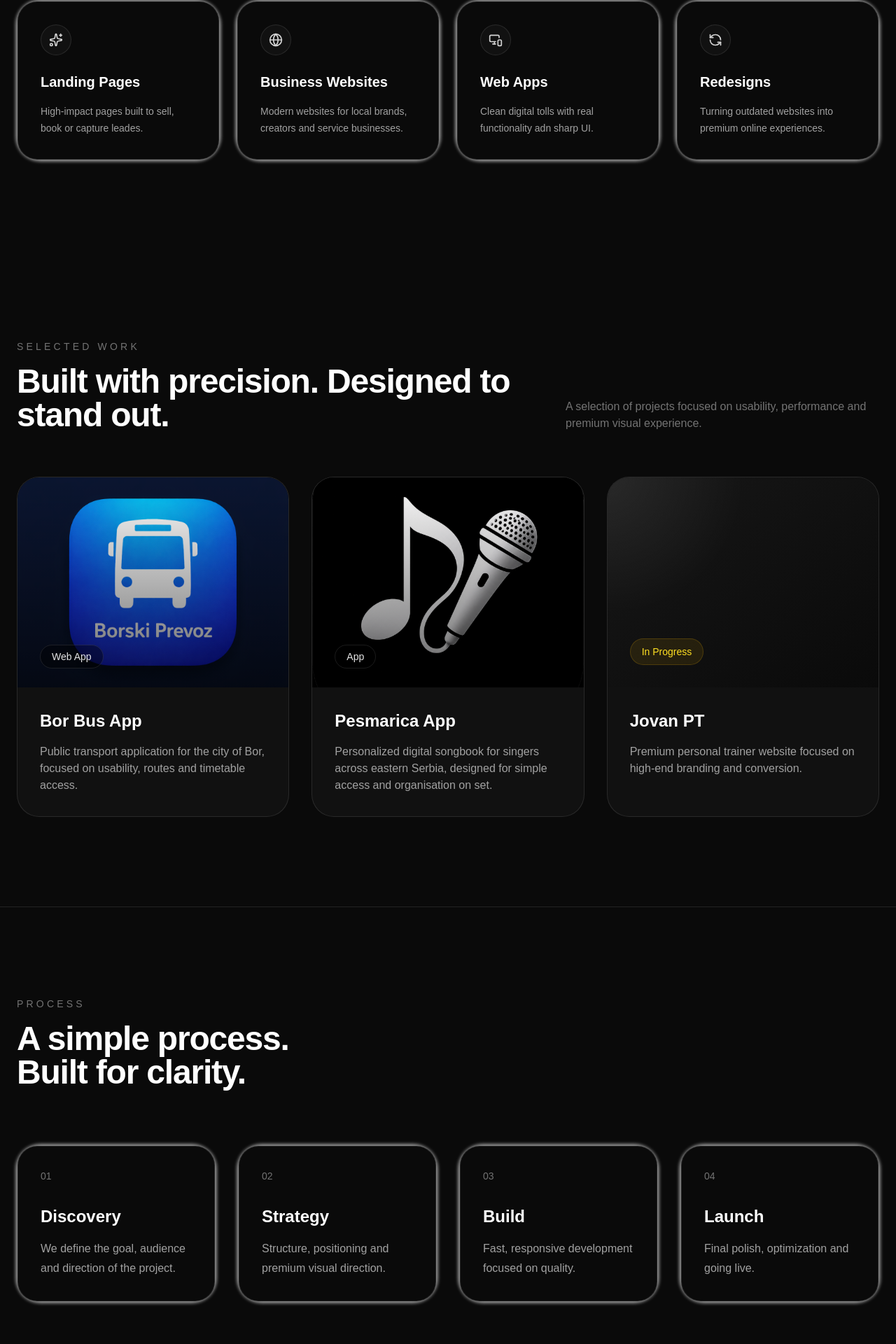
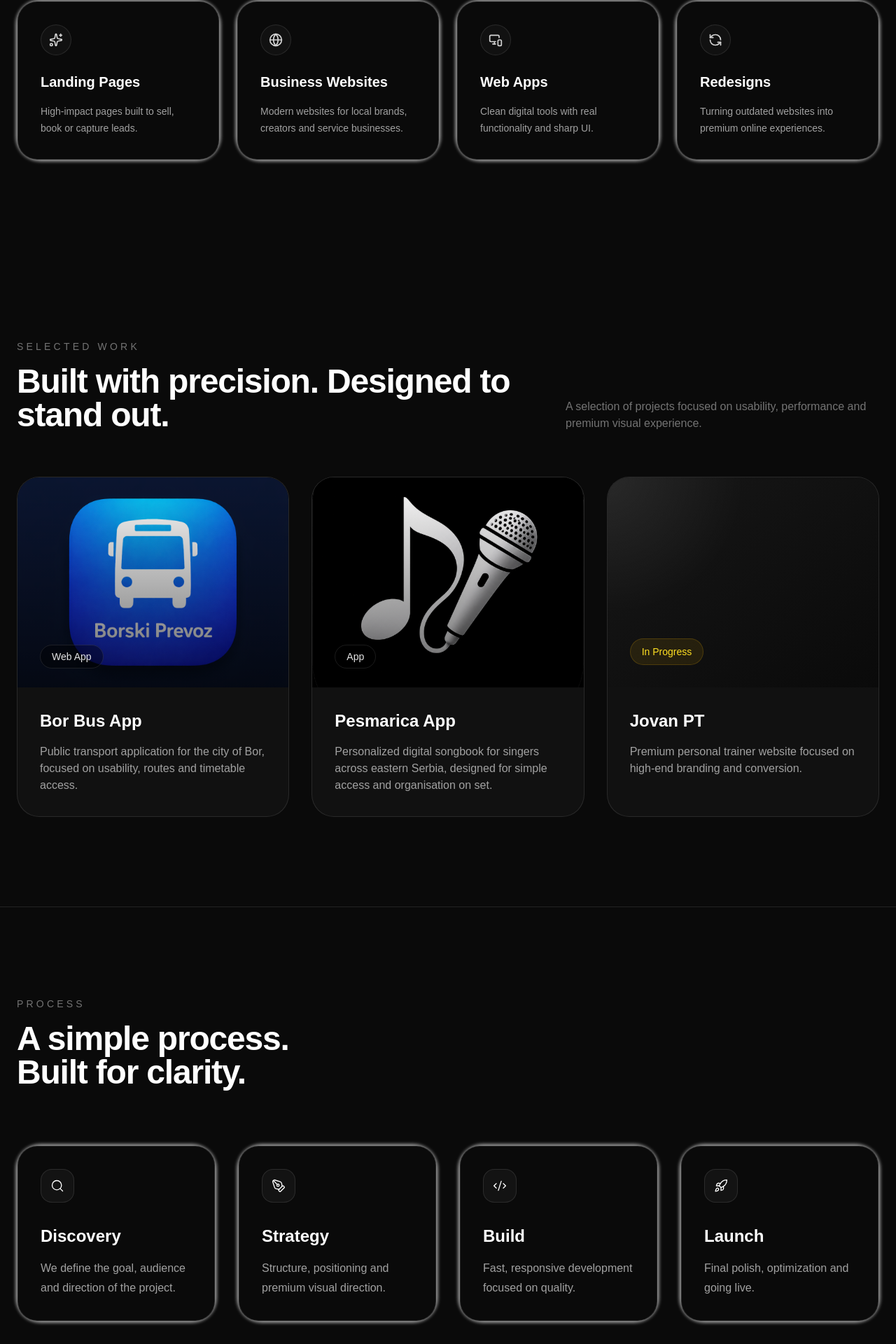
Before and after one commit to VikingVile/Valdr-Studio, a Next.js app: page / in a window 1280 px wide. Shown: the part 1297-3217 px from the top of the page at 70% size. Built offline with nearby package versions, Linux system fonts and the light colour scheme.

Commit message:
Remove Instagram and upgrade process section

```diff
--- a/app/page.tsx
+++ b/app/page.tsx
@@ -2,12 +2,21 @@ import Image from "next/image";
 import type { ReactNode } from "react";
 import FadeIn from "@/components/FadeIn";
 import TawkChat from "@/components/TawkChat";
-import { Sparkles, Globe, MonitorSmartphone, RefreshCcw} from "lucide-react";
+import {
+  Sparkles,
+  Globe,
+  MonitorSmartphone,
+  RefreshCcw,
+  Search,
+  PenTool,
+  Code2,
+  Rocket,
+} from "lucide-react";
 
 const services = [
   {
     title: "Landing Pages",
-    text: "High-impact pages built to sell, book or capture leades.",
+    text: "High-impact pages built to sell, book or capture leads.",
     icon: Sparkles,
   },
   {
@@ -17,7 +26,7 @@ const services = [
   },
   {
     title: "Web Apps",
-    text: "Clean digital tolls with real functionality adn sharp UI.",
+    text: "Clean digital tools with real functionality and sharp UI.",
     icon: MonitorSmartphone,
   },
   {
@@ -29,24 +38,24 @@ const services = [
 
 const processSteps = [
   {
-    number: "01",
     title: "Discovery",
     text: "We define the goal, audience and direction of the project.",
+    icon: Search,
   },
   {
-    number: "02",
     title: "Strategy",
     text: "Structure, positioning and premium visual direction.",
+    icon: PenTool,
   },
   {
-    number: "03",
     title: "Build",
     text: "Fast, responsive development focused on quality.",
+    icon: Code2,
   },
   {
-    number: "04",
     title: "Launch",
     text: "Final polish, optimization and going live.",
+    icon: Rocket,
   },
 ];
 
@@ -84,7 +93,7 @@ function GlowCard({
     <div
       className={`group relative rounded-[28px] p-[1px] transition duration-500 hover:-translate-y-2 ${className}`}
     >
-      <div className="absolute -inset-[2px] rounded-[36px] bg-white blur-[2px] opacity-55 transition duration-500 group-hover:opacity-70" />
+      <div className="absolute -inset-[2px] rounded-[36px] bg-white opacity-55 blur-[2px] transition duration-500 group-hover:opacity-70" />
 
       <div
         className={`relative h-full overflow-hidden rounded-[28px] border border-white/10 bg-[#0A0A0A] hover:border-white/20 ${innerClassName}`}
@@ -143,8 +152,8 @@ export default function Home() {
         <div className="pointer-events-none absolute inset-0 bg-[radial-gradient(circle_at_20%_30%,rgba(255,255,255,0.08),transparent_28%),radial-gradient(circle_at_80%_70%,rgba(255,255,255,0.06),transparent_30%)]" />
         <div className="pointer-events-none absolute -left-40 top-1/3 h-72 w-[700px] rotate-[-8deg] rounded-full bg-white/8 blur-[90px]" />
         <div className="pointer-events-none absolute -right-40 bottom-1/4 h-72 w-[700px] rotate-[8deg] rounded-full bg-white/6 blur-[100px]" />
-        <div className="pointer-events-none absolute inset-0 opacity-[0.08] bg-[linear-gradient(to_bottom,rgba(255,255,255,0.7)_1px,transparent_1px)] bg-[length:100%_6px]" />
-        <div className="pointer-events-none absolute bottom-0 left-0 right-0 h-[45vh] opacity-25 bg-[linear-gradient(to_right,rgba(255,255,255,0.18)_1px,transparent_1px),linear-gradient(to_bottom,rgba(255,255,255,0.14)_1px,transparent_1px)] bg-[size:72px_72px] [mask-image:linear-gradient(to_top,black,transparent)]" />
+        <div className="pointer-events-none absolute inset-0 bg-[linear-gradient(to_bottom,rgba(255,255,255,0.7)_1px,transparent_1px)] bg-[length:100%_6px] opacity-[0.08]" />
+        <div className="pointer-events-none absolute bottom-0 left-0 right-0 h-[45vh] bg-[linear-gradient(to_right,rgba(255,255,255,0.18)_1px,transparent_1px),linear-gradient(to_bottom,rgba(255,255,255,0.14)_1px,transparent_1px)] bg-[size:72px_72px] opacity-25 [mask-image:linear-gradient(to_top,black,transparent)]" />
 
         <div className="relative z-10 mx-auto max-w-6xl text-center">
           <p className="mb-6 text-sm uppercase tracking-[0.3em] text-neutral-400">
@@ -372,11 +381,14 @@ export default function Home() {
             </div>
 
             <div className="grid gap-8 lg:grid-cols-4">
-              {processSteps.map((step) => (
-                <GlowCard key={step.number} innerClassName="p-8">
-                  <p className="mb-8 text-sm text-neutral-500">
-                    {step.number}
-                  </p>
+              {processSteps.map((step) => {
+                const Icon = step.icon;
+
+                return (
+                  <GlowCard key={step.title} innerClassName="p-8">
+                    <div className="mb-8 flex h-12 w-12 items-center justify-center rounded-2xl border border-white/10 bg-white/[0.04] transition duration-300 group-hover:border-white/30 group-hover:bg-white group-hover:text-black">
+                      <Icon className="h-5 w-5" strokeWidth={1.6} />
+                    </div>
 
                     <h3 className="text-2xl font-semibold">{step.title}</h3>
 
@@ -384,7 +396,8 @@ export default function Home() {
                       {step.text}
                     </p>
                   </GlowCard>
-              ))}
+                );
+              })}
             </div>
           </div>
         </section>
@@ -395,7 +408,6 @@ export default function Home() {
         <section className="relative border-t border-white/10 py-32">
           <div className="mx-auto max-w-7xl px-6 lg:px-8">
             <div className="grid gap-16 lg:grid-cols-2 lg:items-center">
-              {/* Left Side */}
               <div>
                 <p className="mb-4 text-sm uppercase tracking-[0.25em] text-white/40">
                   About Valdr Studio
@@ -419,7 +431,6 @@ export default function Home() {
                 </p>
               </div>
 
-              {/* Right Side */}
               <div className="relative overflow-hidden rounded-[32px] border border-white/10 bg-white/[0.03] p-10 backdrop-blur-sm">
                 <div className="absolute inset-0 bg-gradient-to-br from-white/[0.03] to-transparent" />
 
@@ -518,12 +529,10 @@ export default function Home() {
             </p>
 
             <h2 className="font-semibold tracking-tight">
-              {/* TELEFON */}
               <span className="mx-auto block max-w-[320px] text-[38px] leading-[1.02] sm:hidden">
                 Let&apos;s build something exceptional.
               </span>
 
-              {/* ZA DESKTOP */}
               <span className="hidden text-4xl leading-[0.98] sm:block sm:text-6xl">
                 Let&apos;s build something exceptional.
                 <br />
@@ -554,18 +563,12 @@ export default function Home() {
               </a>
             </div>
 
-            <div className="mt-16 flex items-center justify-center gap-8 text-sm text-neutral-500">
-              <a href="#" className="transition hover:text-white">
-                Instagram
-              </a>
-
-              <span className="text-neutral-700">•</span>
-
+            <div className="mt-16 flex items-center justify-center text-sm text-neutral-500">
               <a
                 href="mailto:valdrstudio@gmail.com"
                 className="transition hover:text-white"
               >
-                Email
+                valdrstudio@gmail.com
               </a>
             </div>
           </div>
```
Lines whose indentation alone changed are shown as unchanged.
